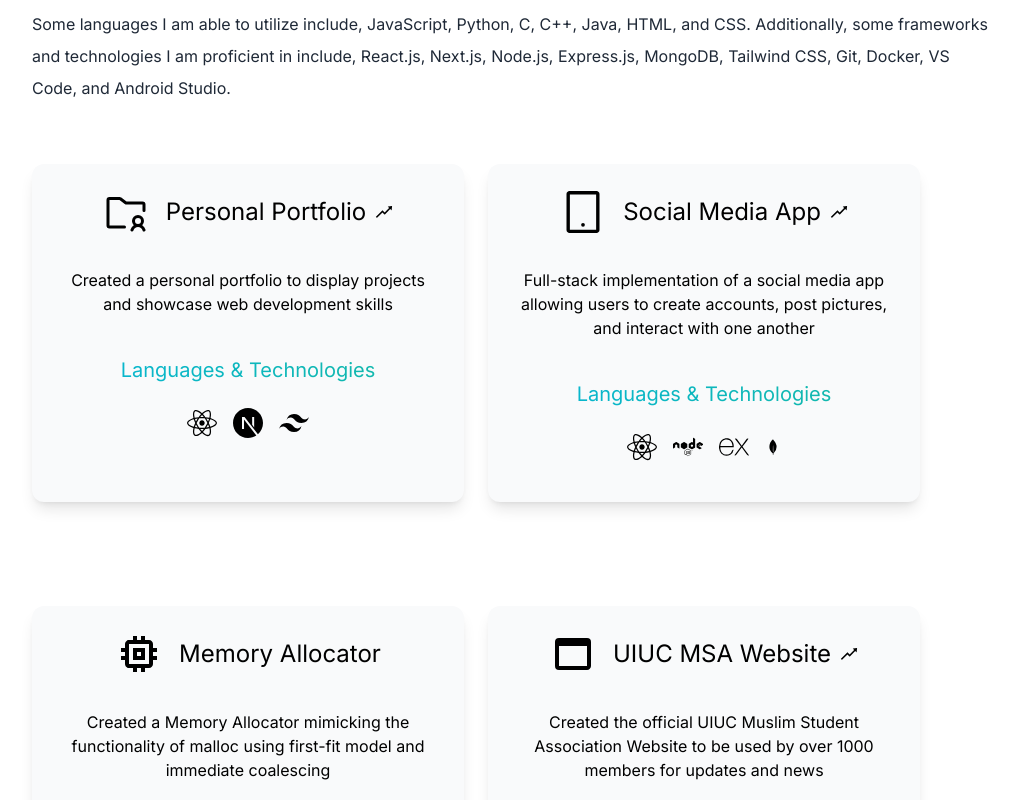
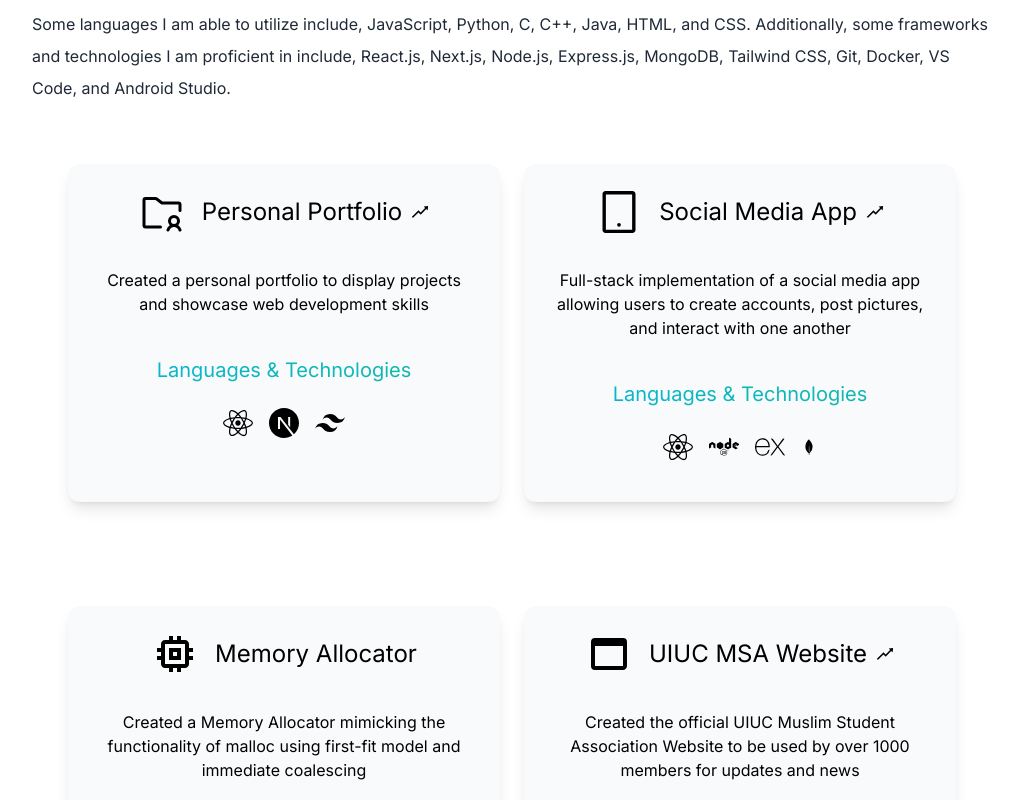
Before and after one commit to aryanp31/personal-portfolio-2, a Next.js app: page / in a window 1280 px wide. Shown: the part 1060-1860 px from the top of the page, without its empty margins (128-1147 px from the left). Built offline with nearby package versions, Linux system fonts and the light colour scheme.

Commit message:
fixed project section positioning

```diff
--- a/src/app/page.js
+++ b/src/app/page.js
@@ -53,9 +53,9 @@ export default function Home() {
             Some languages I am able to utilize include, JavaScript, Python, C, C++, Java, HTML, and CSS. Additionally, some frameworks and technologies I am proficient in include, React.js, Next.js, Node.js, Express.js, MongoDB, Tailwind CSS, Git, Docker, VS Code, and Android Studio.
             </p>
           </div>
-          <div className="lg:flex lg:flex-wrap gap-6">
+          <div className="lg:flex lg:flex-wrap gap-6 justify-center">
 
-          <div className="text-center bg-gray-50 dark:bg-gray-800 shadow-lg p-6 rounded-xl my-10">
+            <div className="text-center bg-gray-50 dark:bg-gray-800 shadow-lg p-6 rounded-xl my-10">
               <div className="flex justify-center items-center">
                 <PiFolderSimpleUser className="text-5xl dark:fill-white"/>
                 <a href="https://github.com/aryanp31/personal-portfolio-2" target="_blank" className="flex items-center">
```
